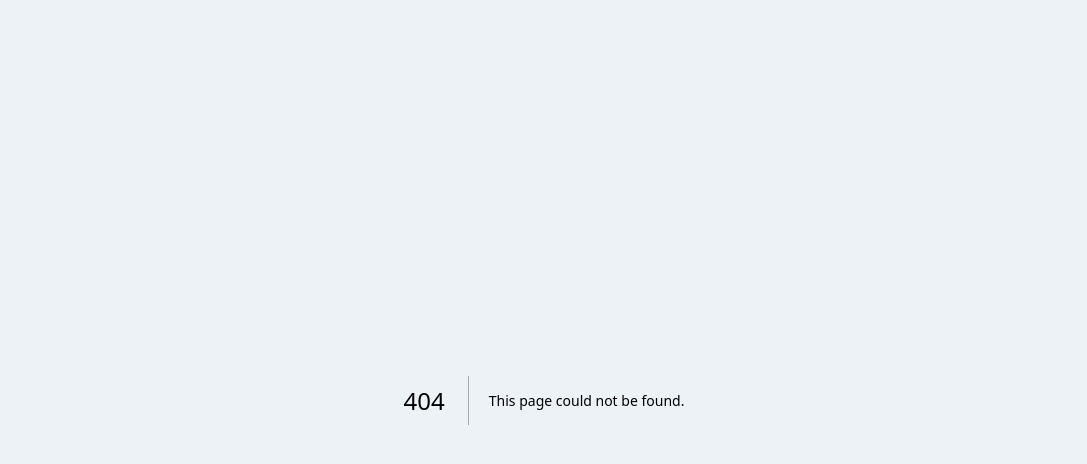
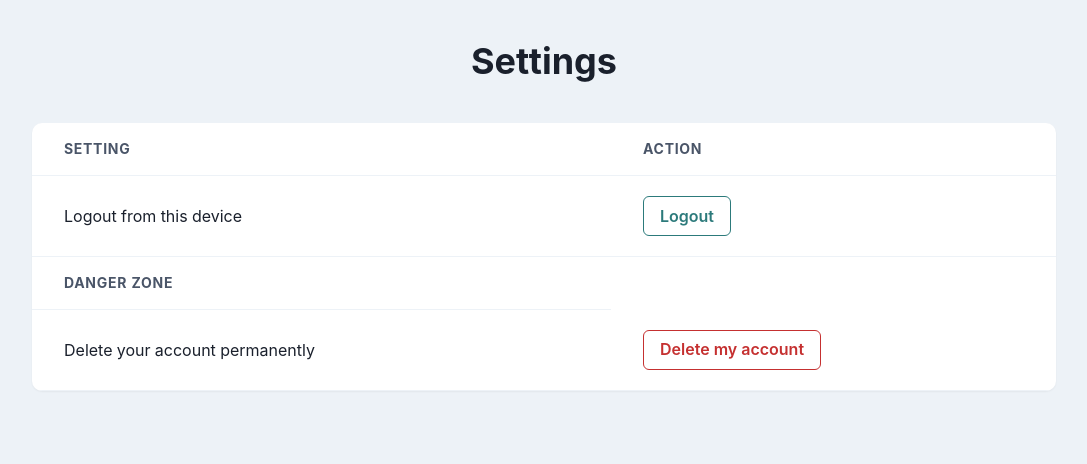
Before and after one commit to RochaLS/my-arubaito-front, a Next.js app: page /1/settings in a window 1280 px wide. Before the commit this address had no page. Shown: the top 464 px of the page, without its empty margins (96-1183 px from the left). Built offline with nearby package versions, Linux system fonts and the light colour scheme.

Commit message:
implement logout funcionality

```diff
--- a/src/app/settings/page.tsx
+++ b/src/app/[id]/settings/page.tsx
@@ -1,6 +1,6 @@
 "use client";
 
-import { Navbar } from "../components/Navbar";
+import { Navbar } from "../../components/Navbar";
 import {
   Box,
   Table,
@@ -21,9 +21,28 @@ import {
 } from "@chakra-ui/react";
 
 import NextLink from "next/link";
+import { useRouter } from "next/navigation";
 
 export default function page() {
   const isMobile = useBreakpointValue({ base: true, md: false });
+  const router = useRouter();
+
+  async function handleLogout() {
+    try {
+      const response = await fetch("http://localhost:8080/api/logout", {
+        method: "POST",
+        credentials: "include",
+      });
+
+      if (!response.ok) {
+        console.log("Logout failed.");
+      } else {
+        router.push("/login");
+      }
+    } catch (error) {
+      console.log("Error " + error);
+    }
+  }
 
   return (
     <>
@@ -50,7 +69,12 @@ export default function page() {
               <Flex align="center" justify="space-between" mb={2}>
                 <Text>Logout from this device</Text>
                 <Link as={NextLink} href="/login">
-                  <Button size="sm" colorScheme="teal" variant="outline">
+                  <Button
+                    size="sm"
+                    colorScheme="teal"
+                    variant="outline"
+                    onClick={handleLogout}
+                  >
                     Logout
                   </Button>
                 </Link>
@@ -93,7 +117,11 @@ export default function page() {
                   <Td>Logout from this device</Td>
                   <Td>
                     <Link as={NextLink} href="/login">
-                      <Button variant="outline" colorScheme="teal">
+                      <Button
+                        variant="outline"
+                        colorScheme="teal"
+                        onClick={handleLogout}
+                      >
                         Logout
                       </Button>
                     </Link>
--- a/src/app/components/Navbar.tsx
+++ b/src/app/components/Navbar.tsx
@@ -40,7 +40,7 @@ export function Navbar({ currentUserId }: NavBarProps) {
             Jobs
           </Button>
         </Link>
-        <Link as={NextLink} href="/settings">
+        <Link as={NextLink} href={dynamicPath + "/settings"}>
           <Button variant="link" colorScheme="teal">
             Settings
           </Button>
--- a/src/middleware.ts
+++ b/src/middleware.ts
@@ -49,6 +49,11 @@ export async function middleware(req: NextRequest) {
   if (!response.ok) {
     const currentUserId = await response.text();
     console.log(currentUserId);
+
+    if (currentUserId === "") {
+      url.pathname = "/login";
+      return NextResponse.redirect(url.toString());
+    }
     // userId in path
     if (currentUserId !== userId) {
       url.pathname = `/${currentUserId}`;
```
